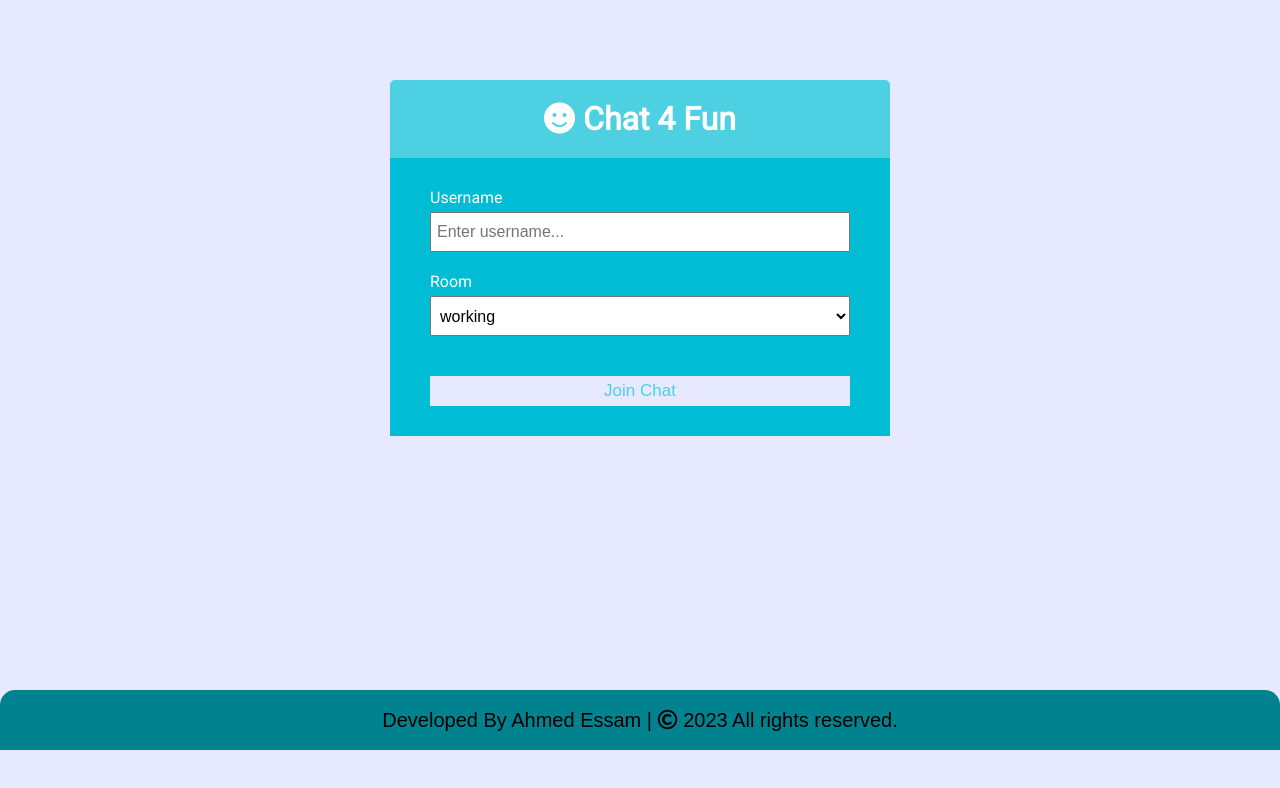
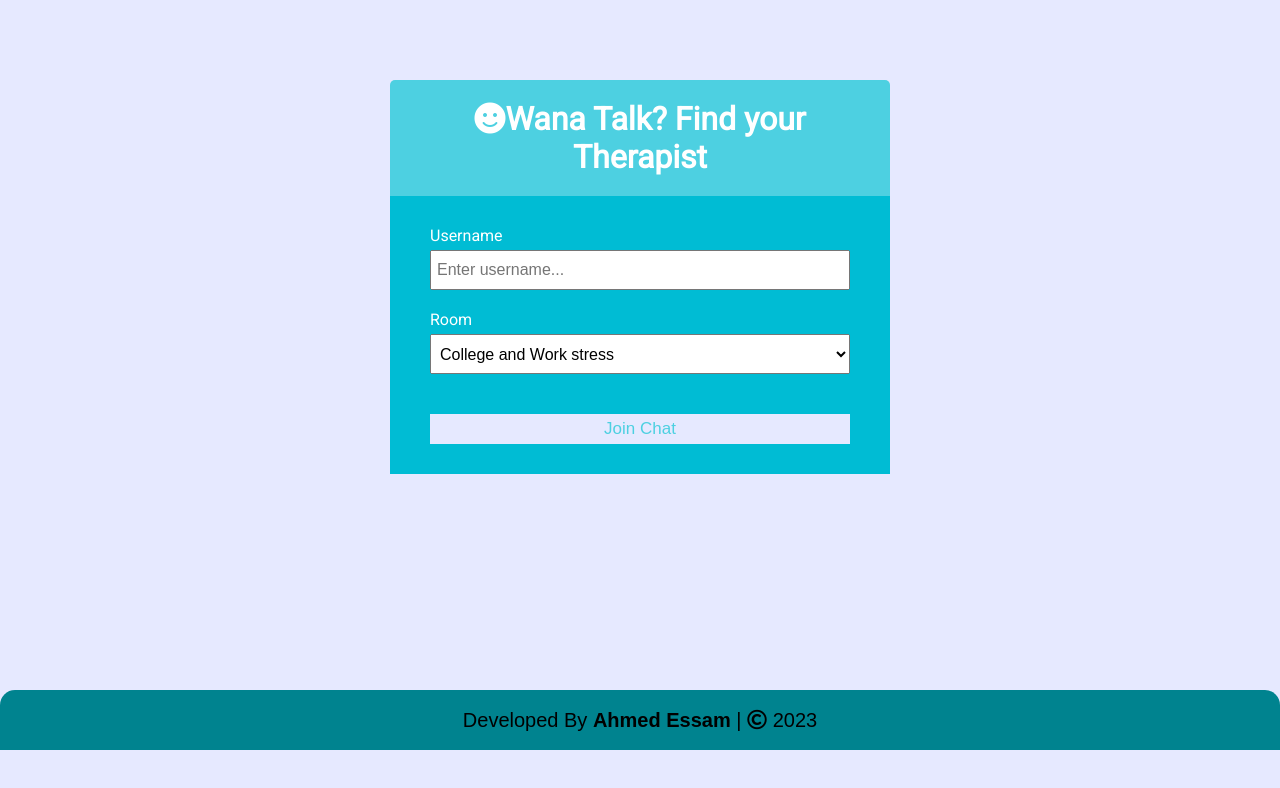
Before and after one commit to 1-AhmedEssam-1/chatcord-master---Copy, a website: page public/index.html in a window 1280 px wide. Drawn offline with Linux system fonts and the light colour scheme.

Commit message:
therapist

```diff
--- a/public/css/footer-index.css
+++ b/public/css/footer-index.css
@@ -1,11 +1,10 @@
 .footer {
     height: 60px;
-    border-radius: 15px 15px 0px 0px ;
+    border-radius: 15px 15px 0px 0px;
     display: flex;
     justify-content: center;
     align-items: center;
     background-color: #00838F
-
 }
 
 
--- a/public/css/style.css
+++ b/public/css/style.css
@@ -149,7 +149,7 @@ a {
 
 /* Join Page */
 
-.body-index{
+.body-index {
 	height: 530px;
 }
 
--- a/public/index.html
+++ b/public/index.html
@@ -9,14 +9,14 @@
 		integrity="sha256-mmgLkCYLUQbXn0B1SRqzHar6dCnv9oZFPEC1g1cwlkk=" crossorigin="anonymous" />
 	<link rel="stylesheet" href="css/style.css" />
 	<link rel="stylesheet" href="css/footer-index.css">
-	<title>Chatties</title>
+	<title>Talk Space</title>
 </head>
 
 <body>
 	<div class="body-index">
 		<div class="join-container">
 			<header class="join-header">
-				<h1><i class="fas fa-smile"></i> Chat 4 Fun</h1>
+				<h1><i class="fas fa-smile"></i>Wana Talk? Find your Therapist</h1>
 			</header>
 			<main class="join-main">
 				<form action="chat.html">
@@ -27,12 +27,12 @@
 					<div class="form-control">
 						<label for="room">Room</label>
 						<select name="room" id="room">
-							<option value="working">working</option>
-							<option value="gaming">gaming</option>
-							<option value="meetings">meetings</option>
-							<option value="studying">studying</option>
-							<option value="talks">talks</option>
-							<option value="experiances">experiances</option>
+							<option value="">College and Work stress</option>
+							<option value="gaming">Self Improvments</option>
+							<!-- <option value="meetings">meetings</option> -->
+							<option value="studying">Reviews</option>
+							<option value="talks">General Topics</option>
+							<!-- <option value="experiances">experiances</option> -->
 						</select>
 					</div>
 					<button type="submit" class="btn">Join Chat</button>
@@ -40,9 +40,9 @@
 			</main>
 		</div>
 		<footer class="footer">
-			<span class="footer_text">Developed By <span  class="Name_in_footer">Ahmed
-				Essam </span>
-					| <span class="far fa-copyright"></span> 2023 All rights reserved.</span>
+			<span class="footer_text">Developed By <span  class="Name_in_footer"><strong>Ahmed
+				Essam</strong>  </span>
+					| <span class="far fa-copyright"></span> 2023</span>
 		</footer>
 	</div>
 
--- a/server.js
+++ b/server.js
@@ -18,7 +18,7 @@ const io = socketio(server);
 // Set static folder
 app.use(express.static(path.join(__dirname, "public")));
 
-const botName = "ChatCord Bot";
+const botName = "Chat Bot ";
 
 
 // Run when client connects
@@ -29,7 +29,7 @@ io.on("connection", (socket) => {
     socket.join(user.room);
 
     // Welcome current user
-    socket.emit("message", formatMessage(botName, `Welcome to ChatCord!`));
+    socket.emit("message", formatMessage(botName, `Welcome to Talk Space Community`));
 
     // Broadcast when a user connects
     socket.broadcast
```
Also changed, not shown: public/chat.html (+3 -4 lines).
